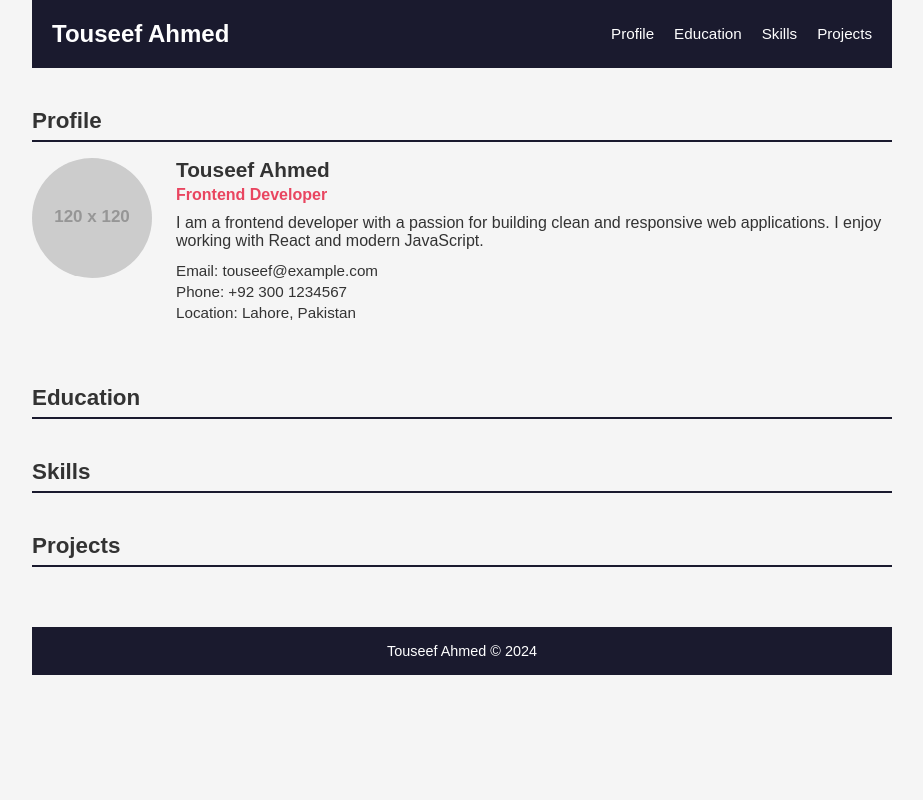
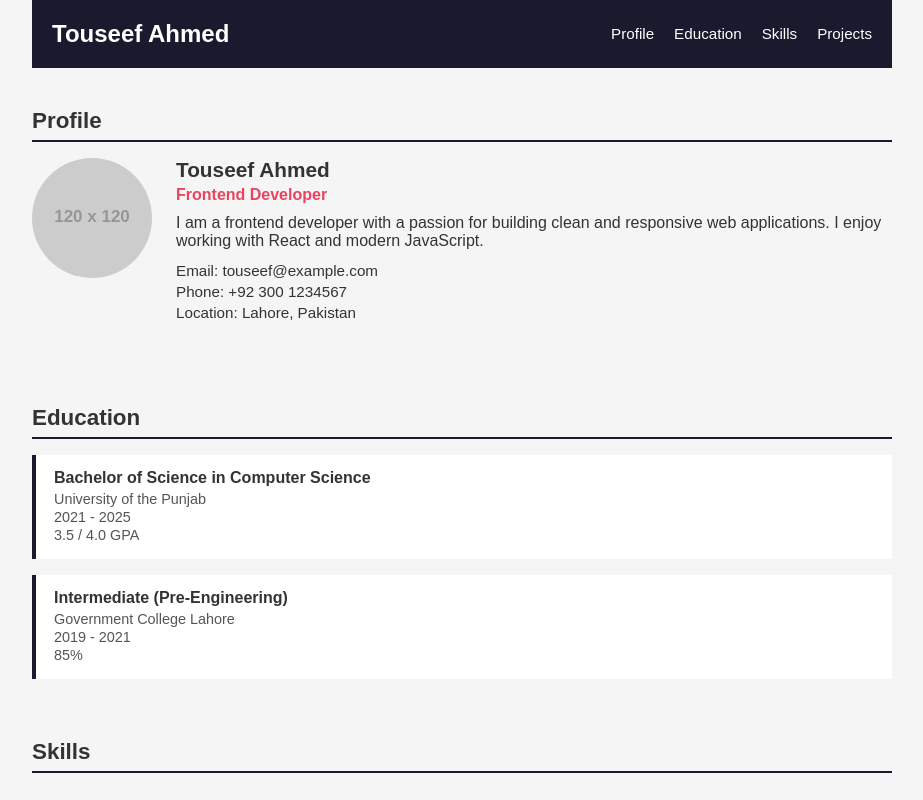
Before and after one commit to TouseefAhmedexe/assessment-fe06, a React (Vite) app: page / in a window 1280 px wide. Shown: the top 800 px of the page, without its empty margins (178-1101 px from the left). Built offline with nearby package versions, Linux system fonts and the light colour scheme.

Commit message:
Add education section

```diff
--- a/src/App.css
+++ b/src/App.css
@@ -88,3 +88,30 @@
   margin-bottom: 4px;
   font-size: 0.95rem;
 }
+
+.education-section {
+  padding: 20px 0;
+}
+
+.education-list {
+  display: flex;
+  flex-direction: column;
+  gap: 16px;
+}
+
+.education-item {
+  background-color: #fff;
+  border-left: 4px solid #1a1a2e;
+  padding: 14px 18px;
+}
+
+.education-item h3 {
+  font-size: 1rem;
+  margin-bottom: 4px;
+}
+
+.education-item p {
+  font-size: 0.9rem;
+  color: #555;
+  margin-bottom: 2px;
+}
--- a/src/App.jsx
+++ b/src/App.jsx
@@ -1,5 +1,6 @@
 import './App.css'
 import Profile from './components/Profile'
+import Education from './components/Education'
 
 function App() {
   return (
@@ -17,9 +18,7 @@ function App() {
       <main className="main">
         <Profile />
 
-        <section id="education">
-          <h2>Education</h2>
-        </section>
+        <Education />
 
         <section id="skills">
           <h2>Skills</h2>
--- /dev/null
+++ b/src/components/Education.jsx
@@ -0,0 +1,34 @@
+function Education() {
+  const education = [
+    {
+      degree: 'Bachelor of Science in Computer Science',
+      institution: 'University of the Punjab',
+      year: '2021 - 2025',
+      grade: '3.5 / 4.0 GPA'
+    },
+    {
+      degree: 'Intermediate (Pre-Engineering)',
+      institution: 'Government College Lahore',
+      year: '2019 - 2021',
+      grade: '85%'
+    }
+  ]
+
+  return (
+    <section id="education" className="education-section">
+      <h2>Education</h2>
+      <div className="education-list">
+        {education.map((item, index) => (
+          <div key={index} className="education-item">
+            <h3>{item.degree}</h3>
+            <p>{item.institution}</p>
+            <p>{item.year}</p>
+            <p>{item.grade}</p>
+          </div>
+        ))}
+      </div>
+    </section>
+  )
+}
+
+export default Education
```
